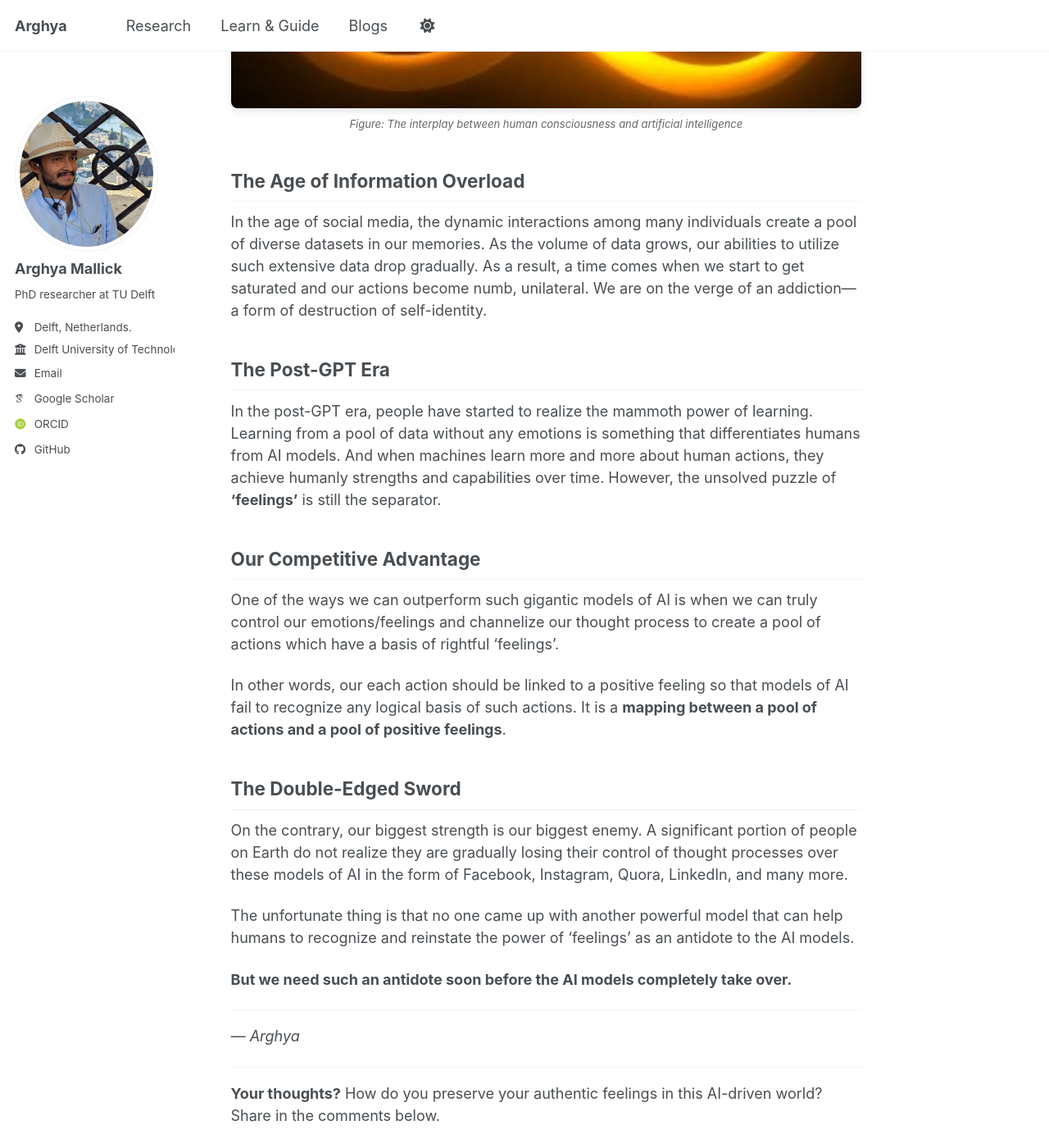
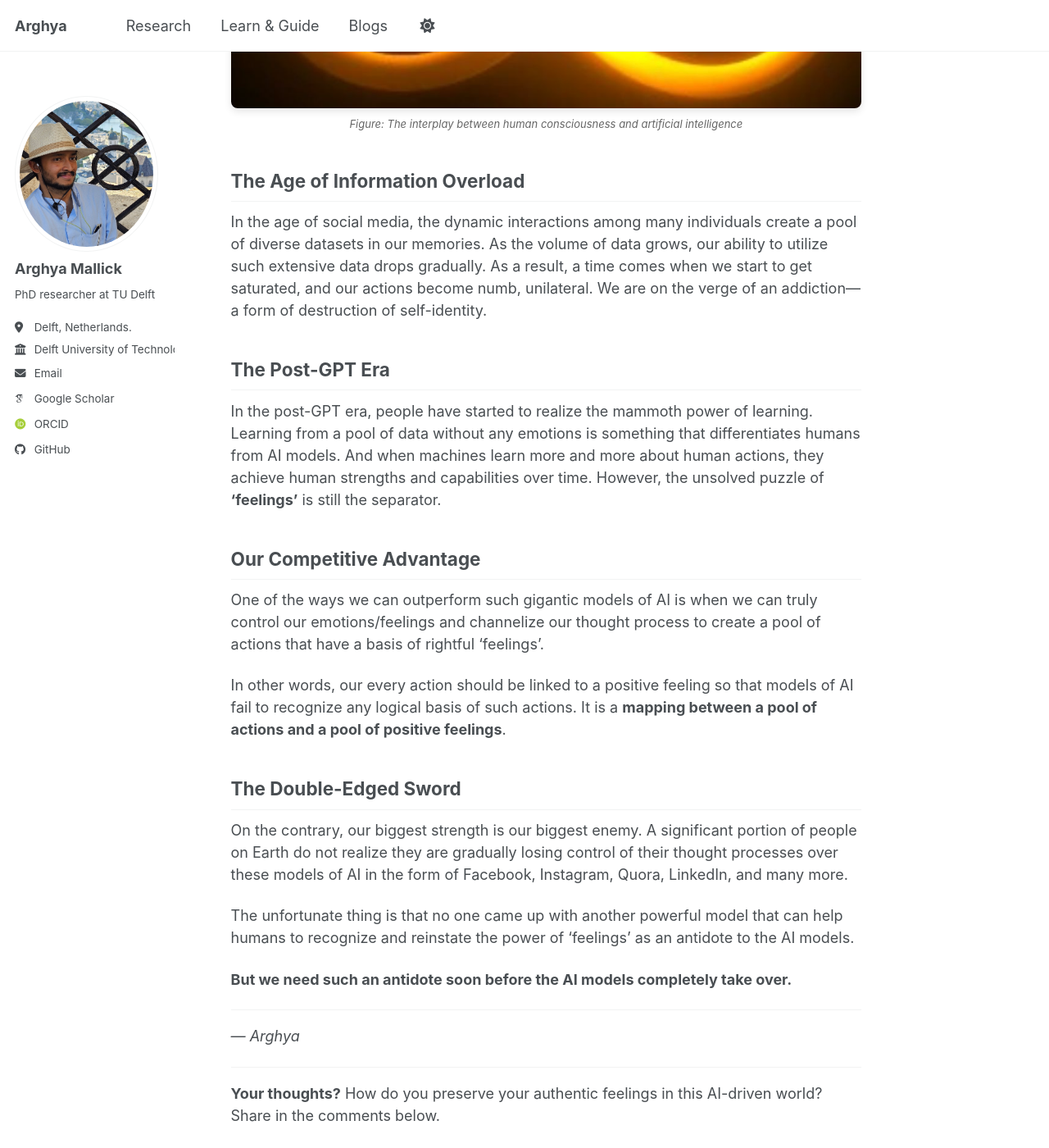
Before and after one commit to amallick-tudelft/amallick-tudelft.github.io, a Jekyll site: the page built from _posts/2025-02-08-infinite-shades-of-mind.md, in a window 1280 px wide and 1400 px high, scrolled down 747 px. Shown: the whole window at 82% size. Built offline with Jekyll 4.4.1, drawn with Linux system fonts in a browser that asks for light colours; some web fonts are replaced; a script bundle is joined from its source files by our own code; library files that are not in the unit come from our copies; some of the changed text lies outside the part shown.

Commit message:
Fix permalink and improve text clarity
Updated permalink and corrected minor grammatical errors throughout the text.

````diff
--- a/_posts/2025-02-08-infinite-shades-of-mind.md
+++ b/_posts/2025-02-08-infinite-shades-of-mind.md
@@ -22,21 +22,21 @@ Many of us live multiple lives at multiple places with the same identities. We w
 
 ## The Age of Information Overload
 
-In the age of social media, the dynamic interactions among many individuals create a pool of diverse datasets in our memories. As the volume of data grows, our abilities to utilize such extensive data drop gradually. As a result, a time comes when we start to get saturated and our actions become numb, unilateral. We are on the verge of an addiction—a form of destruction of self-identity.
+In the age of social media, the dynamic interactions among many individuals create a pool of diverse datasets in our memories. As the volume of data grows, our ability to utilize such extensive data drops gradually. As a result, a time comes when we start to get saturated, and our actions become numb, unilateral. We are on the verge of an addiction—a form of destruction of self-identity.
 
 ## The Post-GPT Era
 
-In the post-GPT era, people have started to realize the mammoth power of learning. Learning from a pool of data without any emotions is something that differentiates humans from AI models. And when machines learn more and more about human actions, they achieve humanly strengths and capabilities over time. However, the unsolved puzzle of **'feelings'** is still the separator.
+In the post-GPT era, people have started to realize the mammoth power of learning. Learning from a pool of data without any emotions is something that differentiates humans from AI models. And when machines learn more and more about human actions, they achieve human strengths and capabilities over time. However, the unsolved puzzle of **'feelings'** is still the separator.
 
 ## Our Competitive Advantage
 
-One of the ways we can outperform such gigantic models of AI is when we can truly control our emotions/feelings and channelize our thought process to create a pool of actions which have a basis of rightful 'feelings'.
+One of the ways we can outperform such gigantic models of AI is when we can truly control our emotions/feelings and channelize our thought process to create a pool of actions that have a basis of rightful 'feelings'.
 
-In other words, our each action should be linked to a positive feeling so that models of AI fail to recognize any logical basis of such actions. It is a **mapping between a pool of actions and a pool of positive feelings**.
+In other words, our every action should be linked to a positive feeling so that models of AI fail to recognize any logical basis of such actions. It is a **mapping between a pool of actions and a pool of positive feelings**.
 
 ## The Double-Edged Sword
 
-On the contrary, our biggest strength is our biggest enemy. A significant portion of people on Earth do not realize they are gradually losing their control of thought processes over these models of AI in the form of Facebook, Instagram, Quora, LinkedIn, and many more.
+On the contrary, our biggest strength is our biggest enemy. A significant portion of people on Earth do not realize they are gradually losing control of their thought processes over these models of AI in the form of Facebook, Instagram, Quora, LinkedIn, and many more.
 
 The unfortunate thing is that no one came up with another powerful model that can help humans to recognize and reinstate the power of 'feelings' as an antidote to the AI models.
 
@@ -53,5 +53,5 @@ The unfortunate thing is that no one came up with another powerful model that ca
 **Citation:**
 ```
 Mallick, A. (2026). Infinite Shades of Mind: The Battle Between Human Feelings and AI.
-Retrieved from https://amallick-tudelft.github.io/posts/2026/02/infinite-shades-of-mind/
+Retrieved from https://amallick-tudelft.github.io/posts/2025/02/infinite-shades-of-mind/
 ```
````
Also changed, not shown: other parts of _posts/2025-02-08-infinite-shades-of-mind.md (+3 -3 lines).
